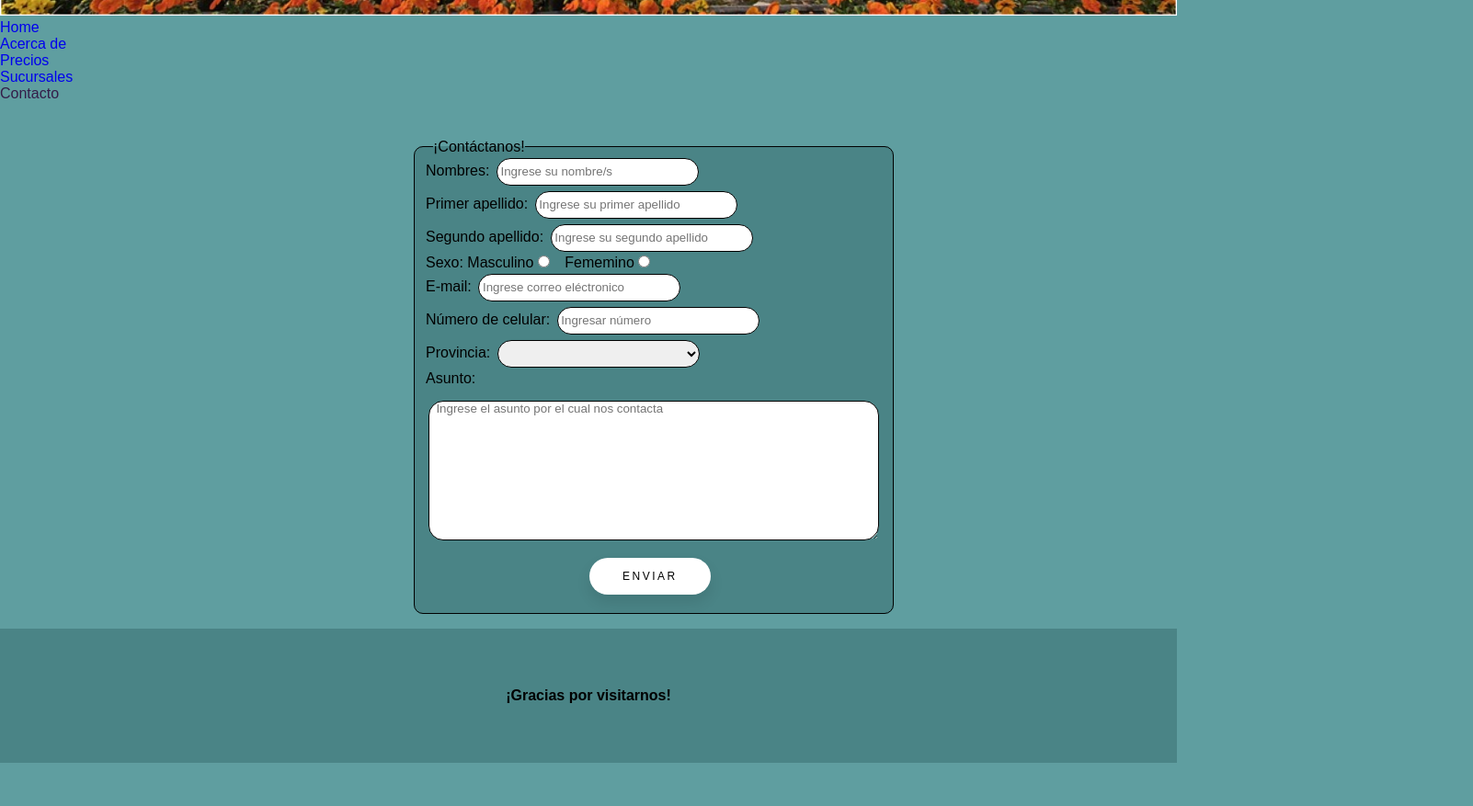
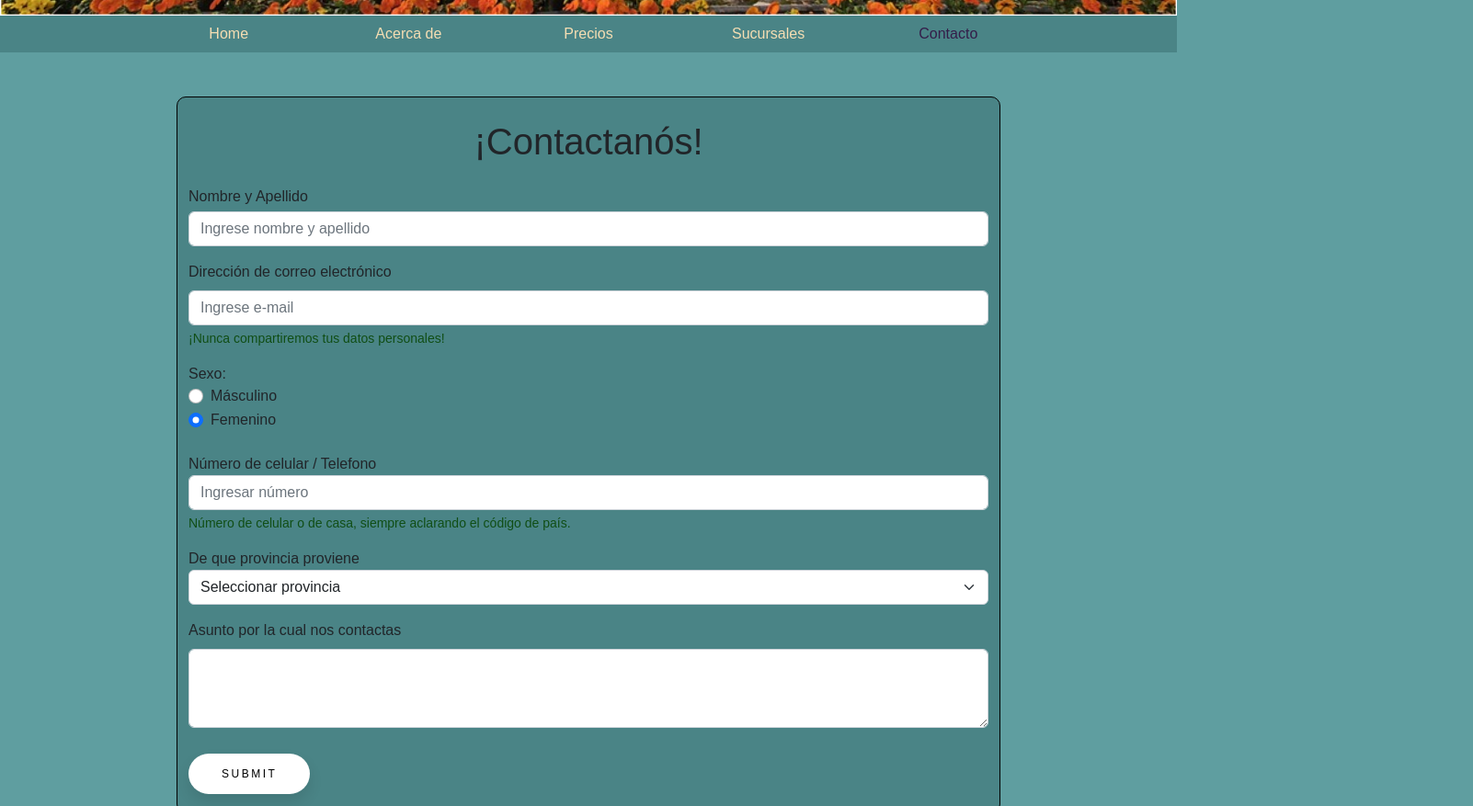
Before and after one commit to JoseMiguelMendoza/PF-MendozaMolina, a plain HTML site: page pages/contacto.html in a window 1280 px wide. Shown: the part 318-1195 px from the top of the page at 92% size, 1602 px wide, since content can reach past the window. Before the commit the page ends 1148 px from the top, so only its background shows below. Drawn offline with nearby package versions, Linux system fonts and the light colour scheme; a web font is replaced by a local one.

Commit message:
Formulario contacto

```diff
--- a/assets/styles/styles.css
+++ b/assets/styles/styles.css
@@ -318,6 +318,11 @@ a{ /* Estilo general de los links */
         border-radius: 50px;
     }
 
+
+    /*-----CONTACTO-----*/
+
+
+
 }
 
 @media screen and (min-width: 798px) and (max-width: 993px) {
@@ -520,62 +525,33 @@ a{ /* Estilo general de los links */
 
 /*-----CONTACTO-----*/
 
-.contactoFormulario{
-    display: flex;
-    width: 90%;
-    margin-top: 40px;
-    margin-left: 450px;
-}
 .contactoCaja{
-    width: 40%;
-    height: 80%;
+    width: 70%;
     border-radius: 10px;
     background-color: rgb(74, 132, 134);
     border: 1px solid rgb(0, 0, 0);
 }
 
-.contactoLegend{
-    margin-left: 20px;
-}
-
-.contactoLabel{
-    margin: 0px 0px 0px 12px;
-}
-
-.contactoAsunto{
-    margin-right: 5px;
-}
-
 .contactoInput{
-    height: 30px;
-    border: 1px solid rgb(0, 0, 0);
-    width: 220px;
-    margin: 3px 3px;
-    border-radius: 1rem;
     transition: 0.3s;
 }
 
 .contactoInput:focus {
     outline-color: #e8e8e8;
     background: #e8e8e8;
-    box-shadow: inset 20px 20px 60px #c5c5c5,
+    box-shadow: inset 20px 20px 60px #e6e6e6,
     inset -20px -20px 60px #ffffff;
     transition: 0.3s;
 }
 
 .contactoAsuntoText{
-    margin: 15px;
-    border: 1px solid rgb(0, 0, 0);
-    border-radius: 1rem;
-    min-width: 490px;
-    font-family: sans-serif;
     transition: 0.3s;
 }
 
 .contactoAsuntoText:focus {
     outline-color: #e8e8e8;
     background: #e8e8e8;
-    box-shadow: inset 20px 20px 60px #c5c5c5,
+    box-shadow: inset 20px 20px 60px #e6e6e6,
     inset -20px -20px 60px #ffffff;
     transition: 0.3s;
 }
@@ -594,7 +570,6 @@ a{ /* Estilo general de los links */
     transition: all 0.3s ease 0s;
     cursor: pointer;
     outline: none;
-    margin-left: 190px;
     margin-bottom: 20px;
 }
 
--- a/pages/contacto.html
+++ b/pages/contacto.html
@@ -4,62 +4,69 @@
     <meta charset="UTF-8">
     <meta http-equiv="X-UA-Compatible" content="IE=edge">
     <meta name="viewport" content="width=device-width, initial-scale=1.0">
+    <link href="https://cdn.jsdelivr.net/npm/bootstrap@5.2.2/dist/css/bootstrap.min.css" rel="stylesheet" integrity="sha384-Zenh87qX5JnK2Jl0vWa8Ck2rdkQ2Bzep5IDxbcnCeuOxjzrPF/et3URy9Bv1WTRi" crossorigin="anonymous">
     <link rel="stylesheet" href="../assets/styles/styles.css">
     <link rel="shortcut icon" href="../assets/images/ramo.jfif" type="image/x-icon">
     <title>Contacto</title>
 </head>
+
 <body>
-    <header>
-        <div>
-            <picture>
-                <img class="headerImagen" src="../assets/images/prado2.png" alt="Prado con flores">
+    <div class="flexContent">
+        <picture class="imagen">
+            <img class="headerImagen" src="../assets/images/prado2.png" alt="Imagen con marca">
         </picture>
-            <nav class="nav">
-                <ul class="navList">
-                    <li class="navItem"><a class="navLink" href="../index.html">Home</a></li>
-                    <li class="navItem"><a class="navLink" href="../pages/acercade.html">Acerca de</a></li>
-                    <li class="navItem"><a class="navLink" href="../pages/precios.html">Precios</a></li>
-                    <li class="navItem"><a class="navLink" href="../pages/sucursales.html">Sucursales</a></li>
-                    <li class="navItem"><a class="navLink pagActual" href="../pages/contacto.html">Contacto</a></li>
-                </ul>
+
+        <header class="navi barraAnim">
+            <nav class="navbar navbar-expand-lg navColor flexContent">
+                <div class="container-fluid">
+                    <button class="navbar-toggler" type="button" data-bs-toggle="collapse" data-bs-target="#navbarNavAltMarkup" aria-controls="navbarNavAltMarkup" aria-expanded="false" aria-label="Toggle navigation">
+                        <span class="navbar-toggler-icon"></span>
+                    </button>
+                    <div class="collapse navbar-collapse justify-content-center" id="navbarNavAltMarkup">
+                        <div class="navbar-nav justify-content-center">
+                            <a class="nav-item navH nav-link col-md-6 text-center" aria-current="page" href="../index.html">Home</a>
+                            <a class="nav-item navH nav-link col-md-6 text-center" href="../pages/acercade.html">Acerca de</a>
+                            <a class="nav-item navH nav-link col-md-6 text-center" href="../pages/precios.html">Precios</a>
+                            <a class="nav-item navH nav-link col-md-6 text-center" href="../pages/sucursales.html">Sucursales</a>
+                            <a class="nav-item navH nav-link col-md-6 pagActual text-center" href="../pages/contacto.html">Contacto</a>
+                        </div>
+                    </div>
+                </div>
             </nav>
-        </div>
         </header>
 
     <main>
-        <form class="contactoFormulario" action="" method="post" enctype="text/plain">
-            <fieldset class="contactoCaja">
-                <legend class="contactoLegend">¡Contáctanos!</legend>
-                <div>
-                    <label class="contactoLabel" for="nombres">Nombres: </label>
-                    <input class="contactoInput" type="text" name="nombres" id="nombres" placeholder=" Ingrese su nombre/s">
+        <form class="container-fluid contactoCaja mt-5 mb-5">
+            <h1 class="mt-4 text-center">¡Contactanós!</h1>
+            <div class="mb-3 mt-1">
+                <label class="mt-3" for="nombre">Nombre y Apellido</label>
+                <input class="mt-1 form-control contactoInput" name="nombre" id="nombre" type="text" placeholder="Ingrese nombre y apellido" aria-label="default input example">
+            </div>
+            <div class="mb-3">
+                <label for="exampleInputEmail1" class="form-label">Dirección de correo electrónico</label>
+                <input type="email" placeholder="Ingrese e-mail" class="contactoInput form-control" id="exampleInputEmail1" aria-describedby="emailHelp">
+                <div id="emailHelp" class="form-text" style="color: rgb(16, 78, 21);">¡Nunca compartiremos tus datos personales!</div>
             </div>
             <div>
-                    <label class="contactoLabel" for="primerApellido">Primer apellido: </label>
-                    <input class="contactoInput" type="text" name="primerApellido" id="primerApellido" placeholder=" Ingrese su primer apellido">
+                <label for="flexRadioDefault">Sexo:</label>
+                <div class="form-check">
+                    <input class="form-check-input" type="radio" name="flexRadioDefault" id="flexRadioDefault1">
+                    <label class="form-check-label" for="flexRadioDefault1">Másculino</label>
+                </div>
+                <div class="form-check">
+                    <input class="form-check-input" type="radio" name="flexRadioDefault" id="flexRadioDefault2" checked>
+                    <label class="form-check-label" for="flexRadioDefault2">Femenino</label>
+                </div>
+            </div>
+            <div class="mb-3 mt-4">
+                <label for="nombre">Número de celular / Telefono</label>
+                <input class="contactoInput form-control" name="nombre" id="nombre" type="text" placeholder="Ingresar número" aria-label="default input example">
+                <div id="emailHelp" class="form-text" style="color: rgb(16, 78, 21);">Número de celular o de casa, siempre aclarando el código de país.</div>
             </div>
             <div>
-                    <label class="contactoLabel" for="segundoApellido">Segundo apellido: </label>
-                    <input class="contactoInput" type="text" name="segundoApellido" id="segundoApellido" placeholder=" Ingrese su segundo apellido">
-                </div>
-                <div>
-                    <label class="contactoLabel" for="masculino">Sexo: Masculino</label>
-                    <input type="radio" name="sexo" id="sexo" value="sexo">
-                    <label class="contactoLabel" for="femenino"> Fememino</label>
-                    <input type="radio" name="sexo" id="sexo" value="sexo">
-                </div>
-                <div>
-                    <label class="contactoLabel" for="email">E-mail: </label>
-                    <input class="contactoInput" type="email" name="email" id="email" placeholder=" Ingrese correo eléctronico">
-                </div>
-                <div>
-                    <label class="contactoLabel" for="telefono">Número de celular: </label>
-                    <input class="contactoInput" type="number" name="numcelular" id="numcelular" placeholder=" Ingresar número">
-                </div>
-                <div>
-                    <label class="contactoLabel" for="pais">Provincia: </label>
-                    <select class="contactoInput" name="pais" id="pais">
-                        <option value="none"></option>
+                <label for="provincia">De que provincia proviene</label>
+                <select class="form-select" aria-label="Default select example">
+                    <option selected>Seleccionar provincia</option>
                     <option value="buenosaires">Buenos Aires</option>
                     <option value="santafe">Santa Fe</option>
                     <option value="cordoba">Cordoba</option>
@@ -68,25 +75,21 @@
                     <option value="sanluis">San luis</option>
                     <option value="formosa">Formosa</option>
                     <option value="santacruz">Santa Cruz</option>
-                        <option value="rionegro">Rio Negro</option>
-                        <option value="santiagodelestero">Santiago del Estero</option>
                 </select>
             </div>
-                <div>
-                    <label class="contactoLabel contactoAsunto" for="asunto">Asunto: </label>
-                    <div>
-                    <textarea class="contactoAsuntoText" name="asunto" id="asunto" cols="30" rows="10" placeholder="  Ingrese el asunto por el cual nos contacta"></textarea>
+            <div class="mb-1">
+                <label for="exampleFormControlTextarea1" class="mt-3 form-label">Asunto por la cual nos contactas</label>
+                <textarea class="contactoAsuntoText form-control" id="exampleFormControlTextarea1" rows="3"></textarea>
             </div>
-                </div>
-                <div>
-                    <button class="button" >Enviar</button><!-- <input type="submit"> -->
-                </div>
-            </fieldset>
+            <button type="submit" class="button mt-4">Submit</button>
         </form>
     </main>
+
 
         <footer class="footer">
             <p class="footerTexto">¡Gracias por visitarnos!</p>
         </footer>
+    </div>
+    <script src="https://cdn.jsdelivr.net/npm/bootstrap@5.2.2/dist/js/bootstrap.bundle.min.js" integrity="sha384-OERcA2EqjJCMA+/3y+gxIOqMEjwtxJY7qPCqsdltbNJuaOe923+mo//f6V8Qbsw3" crossorigin="anonymous"></script>
 </body>
 </html>
```
Also changed, not shown: pages/sucursales.html (+3 -2 lines). Lines whose indentation alone changed are shown as unchanged.
